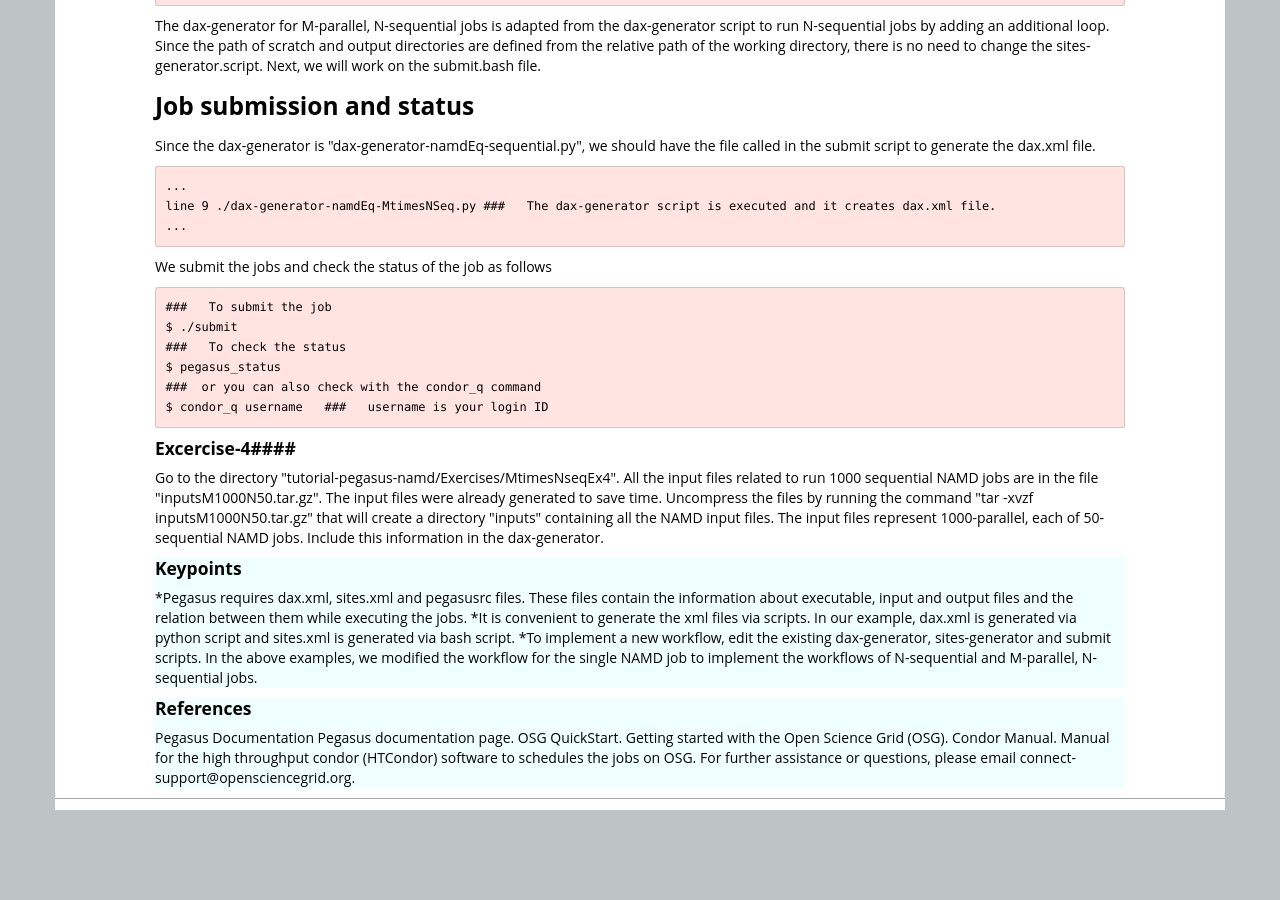
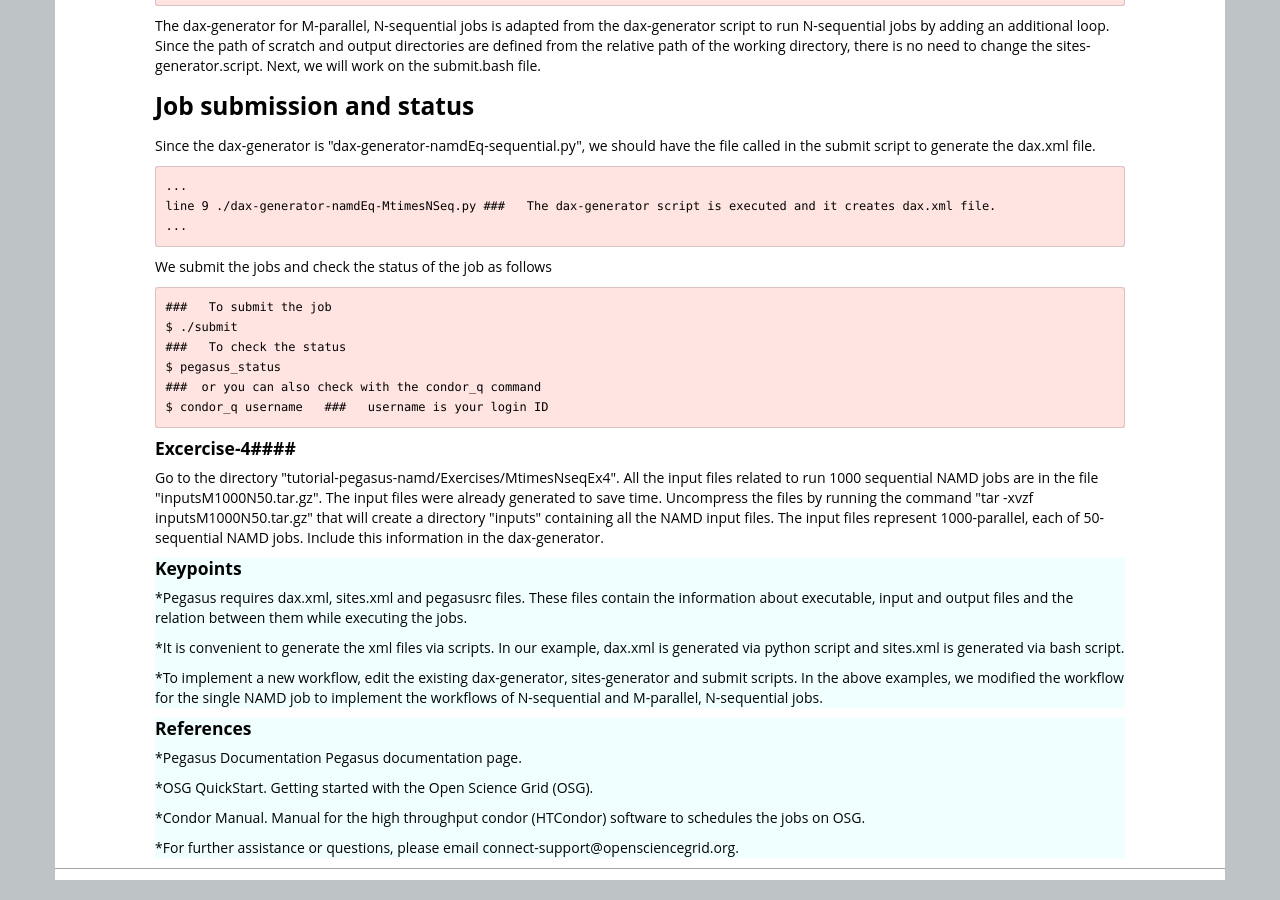
Before and after one commit to SWC-OSG-Workshop/2015-03-03-iupui, a Jekyll site: the page built from novice/DHTC/06a-pegasus-namd.md, in a window 1280 px wide and 900 px high, scrolled down 6839 px. Built offline with Jekyll 4.4.1, drawn with Linux system fonts in a browser that asks for light colours; before the commit the page ends 7669 px from its top, so only the background shows below that.

Commit message:
adding pegasus

```diff
--- a/novice/DHTC/06a-pegasus-namd.md
+++ b/novice/DHTC/06a-pegasus-namd.md
@@ -333,7 +333,9 @@
 
 #### Keypoints
 *Pegasus requires dax.xml, sites.xml and pegasusrc files. These files contain the information about executable, input and output files and the relation between them while executing the jobs.
+
 *It is convenient to generate the xml files via scripts. In our example, dax.xml is generated via python script and sites.xml is generated via bash script.
+
 *To implement a new workflow, edit the existing dax-generator, sites-generator and  submit scripts.  In the above examples, we modified the workflow for the single NAMD job to implement the workflows of N-sequential and M-parallel, N-sequential jobs.
 
 </div>
@@ -343,8 +345,12 @@
 <div class="keypoints" markdown="1">
 
 #### References
-Pegasus Documentation Pegasus documentation page.
-OSG  QuickStart.   Getting started with the Open Science Grid (OSG).
-Condor Manual.    Manual for the high throughput condor (HTCondor)  software to schedules the jobs on OSG.
-For further assistance or questions, please email connect-support@opensciencegrid.org.
+*Pegasus Documentation Pegasus documentation page.
+
+*OSG  QuickStart.   Getting started with the Open Science Grid (OSG).
+
+*Condor Manual.    Manual for the high throughput condor (HTCondor)  software to schedules the jobs on OSG.
+
+
+*For further assistance or questions, please email connect-support@opensciencegrid.org.
 </div>
```
